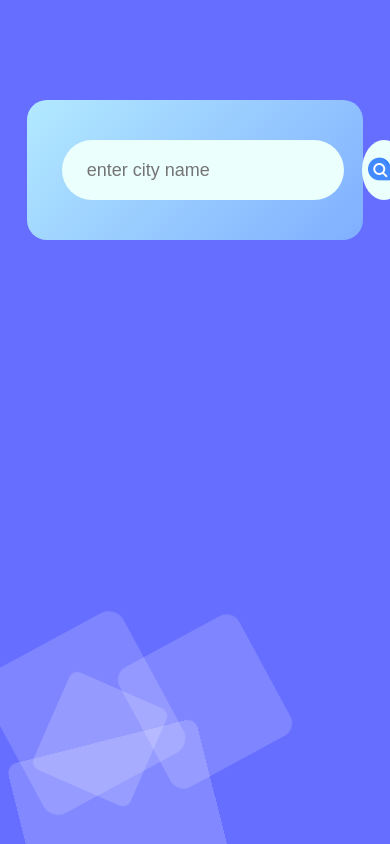
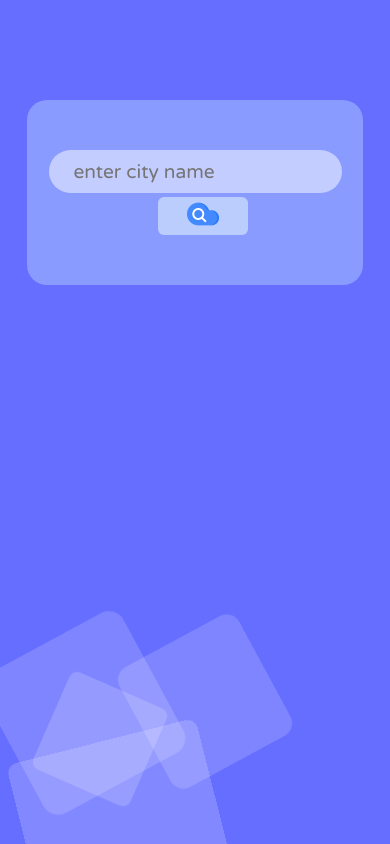
Before and after one commit to ra-y-oo/weatherAPP, a plain HTML site: page index.html in a window 390 px wide. Drawn offline with Linux system fonts and the light colour scheme.

Commit message:
now responsive

```diff
--- a/index.html
+++ b/index.html
@@ -8,6 +8,9 @@
     <link rel="stylesheet" href="style.css">
     <link rel="stylesheet" href="bg.css">
     <link rel="icon" href="./images/favicon.ico" type="image/x-icon">
+    <link rel="preconnect" href="https://fonts.googleapis.com">
+    <link rel="preconnect" href="https://fonts.gstatic.com" crossorigin>
+    <link href="https://fonts.googleapis.com/css2?family=Varela+Round&display=swap" rel="stylesheet">
 </head>
 <body>
     <div class="card">
--- a/style.scss
+++ b/style.scss
@@ -1,14 +1,11 @@
 * {
-    font-family: sans-serif;
+    font-family: 'Varela Round', sans-serif;
     box-sizing: border-box;
-}
-body{
-    background: #222;
 }
 .card{
     width: 90%;
     max-width: 470px;
-    background: linear-gradient(135deg, hsl(197, 100%, 85%), hsl(218, 100%, 75%));
+    background: rgba(171, 199, 255, 0.5);
     color: #FFF;
     margin:  100px auto 0;
     border-radius:  20px;
@@ -16,29 +13,31 @@ body{
     text-align: center;
 }
 .search{
-    width: 100%;
+    max-width: 100px;
     display: flex;
     align-items: center;
-    justify-content: space-between;
+    justify-content: center;
+    padding: 5px;
+    margin: 5px auto;
     input{
         border: 0;
         outline: 0;
-        background: #EBFFFC;
-        color: #555;
+        background: rgba(255, 255, 255, 0.5);
+        color: #3b3b3b;
         padding: 10px 25px;
-        height: 60px;
-        border-radius: 30px;
+        height: 3.75rem;
+        border-radius: 2rem;
         flex: 1;
-        margin-right: 18px;
-        font-size: 18px;
+        font-size: 1.2rem;
     }
     button{
-        border: 0;
-        outline: 0;
-        background: #EBFFFC;
+        margin-left: 1rem;
+        border: none;
+        height: max-content;
+        width: fit-content;
         border-radius: 50%;
-        width: 60px;
-        height: 60px;
+        background: rgba(235, 255, 252, 0.5);
+
         cursor: pointer;
         img{
             height: 2rem;
@@ -64,6 +63,7 @@ body{
     display: none;
 }
 .weather-icon{
+    margin-top: 10px;
     height: 8rem;
     width: 8rem;
 }
@@ -73,3 +73,14 @@ body{
         width: 4rem;
     }
 }
+@media (max-width: 768px) {
+    .search{
+        flex-direction: column;
+        justify-content: flex-start;
+        button{
+            margin-top: 4px;
+            width: 100%;
+            border-radius: 6px;
+        }
+    }
+}
```
Also changed, not shown: images/favicon-16x16.png (deleted), images/favicon-32x32.png (deleted), images/mstile-150x150.png (deleted), images/safari-pinned-tab.svg (deleted), images/site.webmanifest (deleted), style.css, 2 other files.
